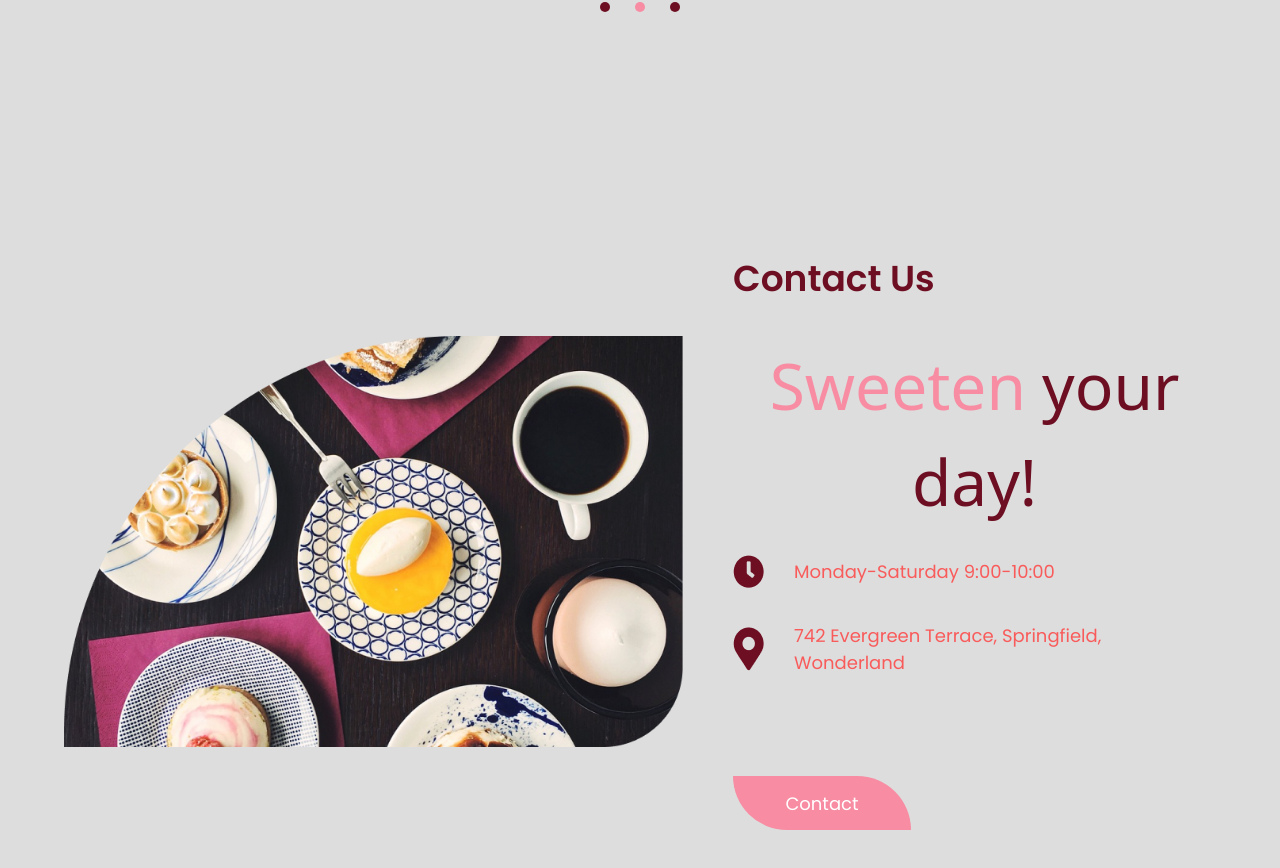
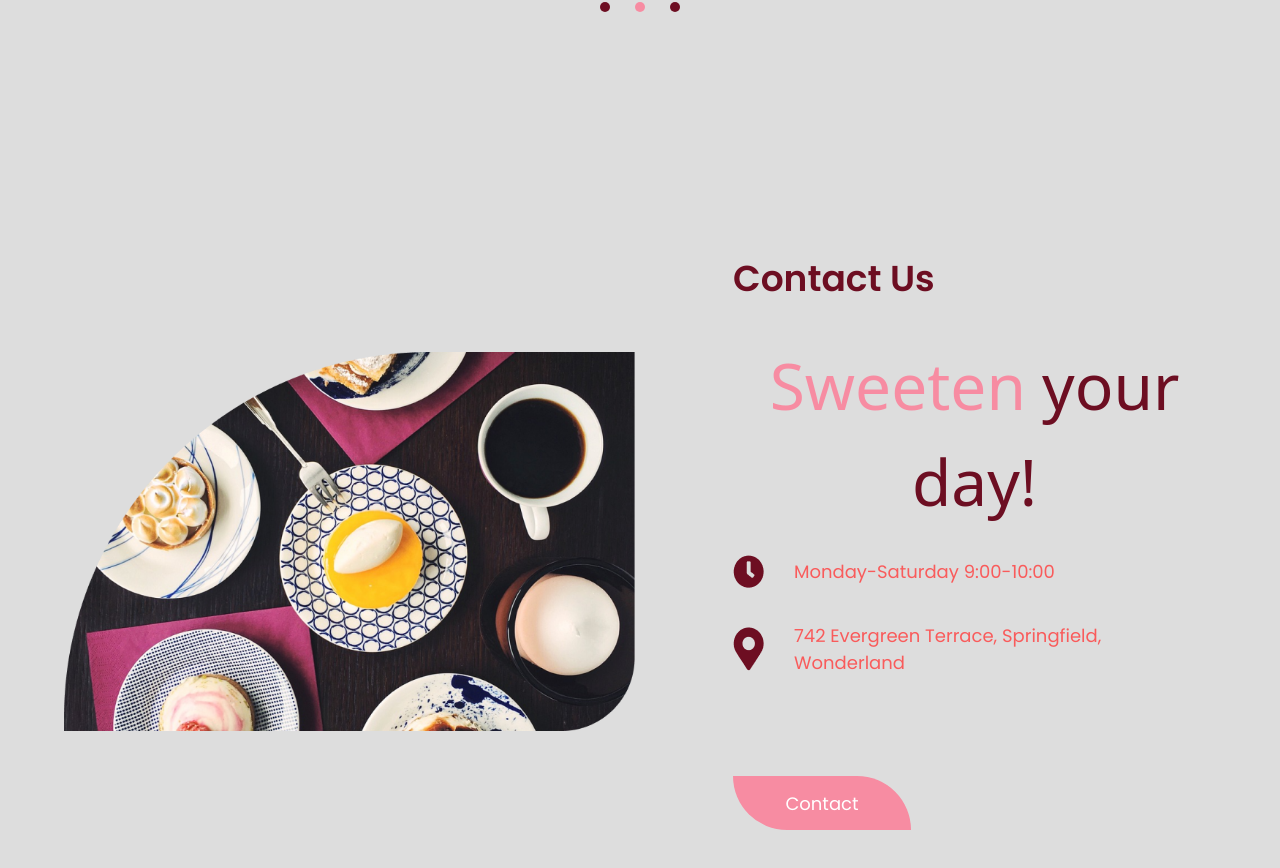
Before and after one commit to AlfazUlIslam/candied, a React (Vite) app: page / in a window 1280 px wide. Shown: the part 3715-4583 px from the top of the page. Built offline with nearby package versions, Linux system fonts and the light colour scheme; a web font is replaced by a local one.

Commit message:
contact us spacing modified

```diff
--- a/src/sections/ContactUs/ContactUs.jsx
+++ b/src/sections/ContactUs/ContactUs.jsx
@@ -8,7 +8,7 @@ const ContactUs = () => {
         {/* contact us container */}
         <div className="container px-6 py-[60px] flex flex-col
         justify-center items-center gap-[98px] md:flex-row
-        md:gap-[50px] xl:py-[120px]">
+        md:gap-[50px] xl:py-[120px] xl:gap-[98px]">
             {/* image */}
             <div>
                 <img
```
